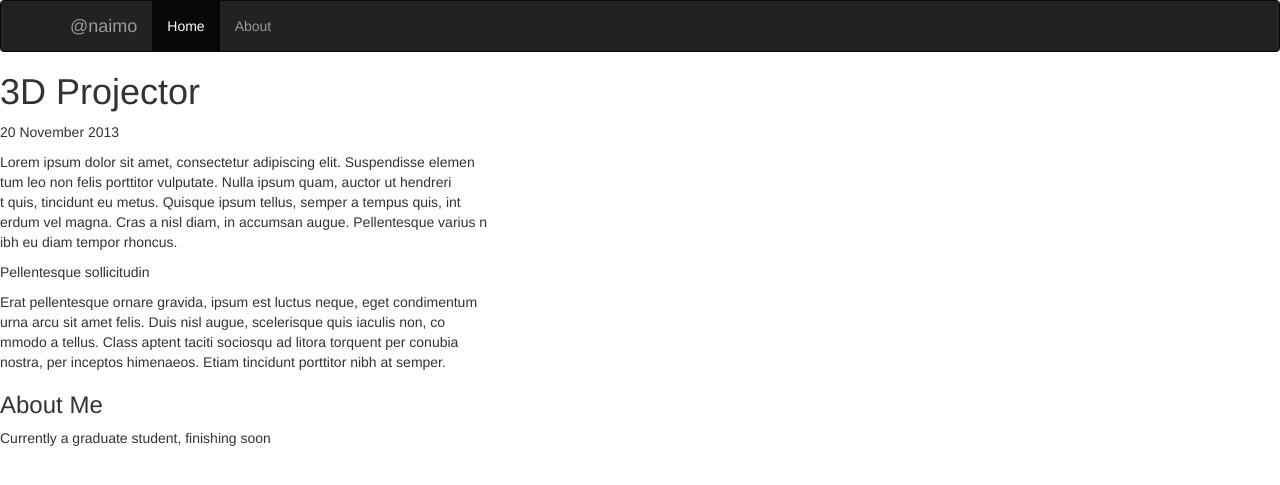
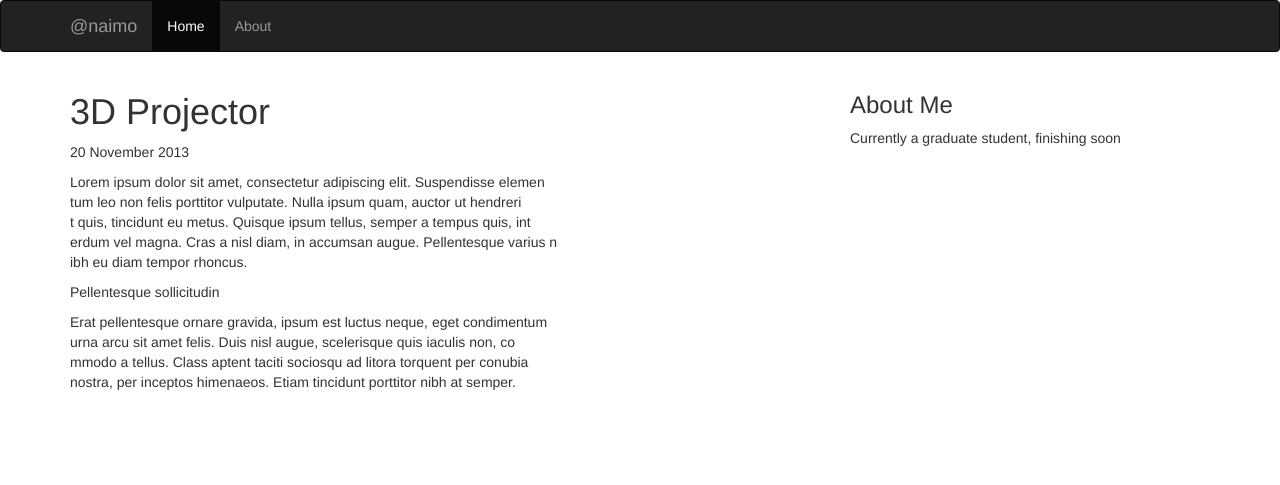
Before and after one commit to naimo/nicolas.github.com, a Jekyll site: the page built from _posts/2013-11-20-3d-projector.md, in a window 1280 px wide. Shown: the top 485 px of the page. Built offline with Jekyll 4.4.1, drawn with Linux system fonts in a browser that asks for light colours; Markdown is read by kramdown in place of the engine named in the settings.

Commit message:
updated posts layout for BS3

```diff
--- a/_layouts/post.html
+++ b/_layouts/post.html
@@ -1,14 +1,14 @@
 {% include header.html %}
-<div class="container-fluid">
-  <div class="row-fluid">
-    <div class="span8">
+<div class="container">
+  <div class="row">
+    <div class="col-md-8">
       <h1>{{ page.title }}</h1>
       <p class="muted">{{ page.date | date_to_long_string }}</p>
 
   {{ content }}
 
     </div>
-    <div class="span4">
+    <div class="col-md-4">
       {% include sidebar.html %}
     </div>
   </div>
```
